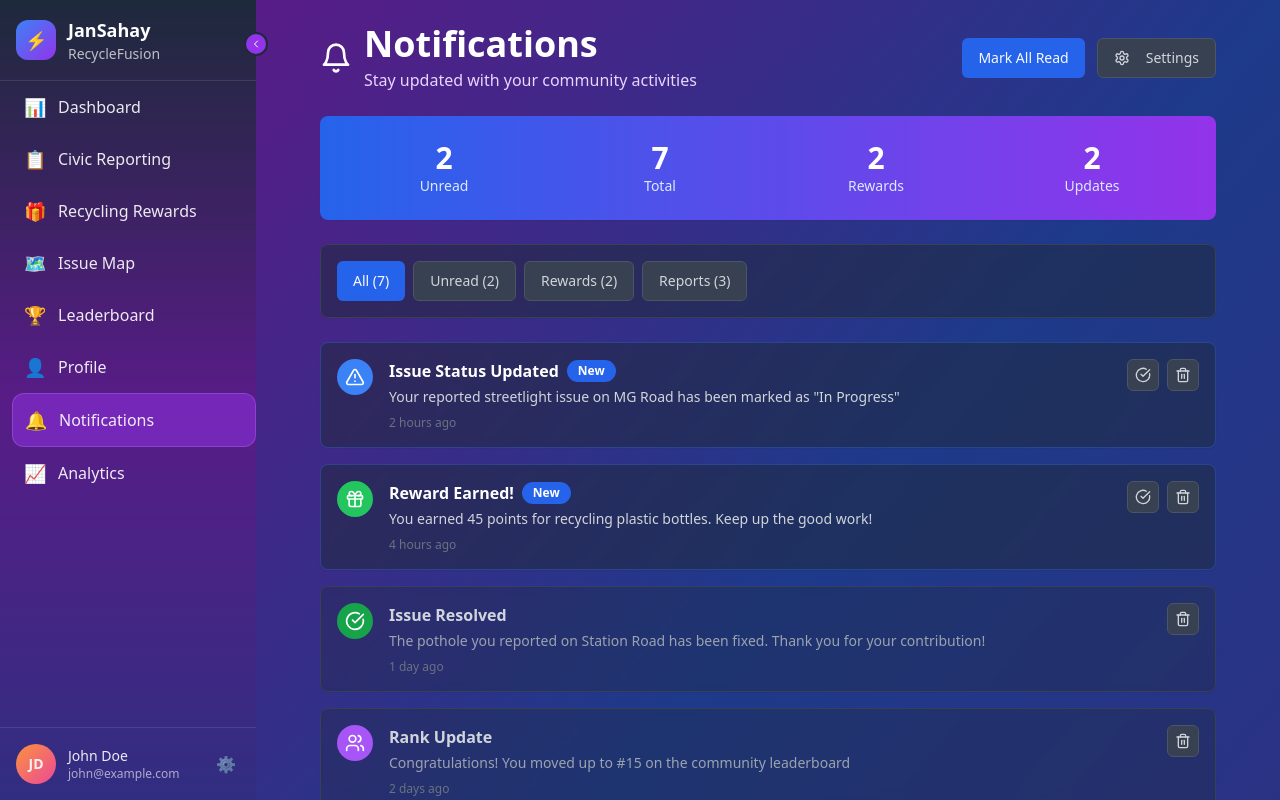
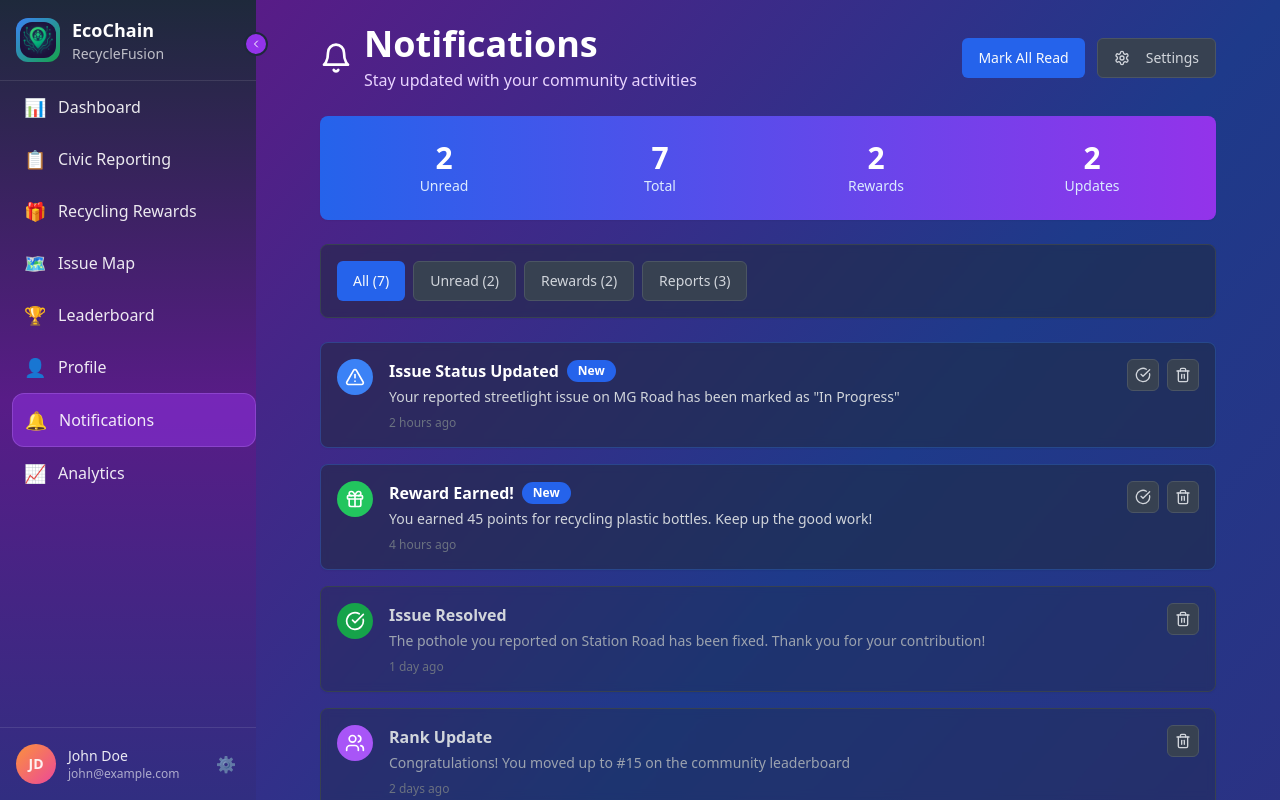
Before and after one commit to rajkumar963/HackPrix2Team70, a React (Vite) app in the folder frontend/: page /notifications in a window 1280 px wide. Built offline with nearby package versions, Linux system fonts and the light colour scheme.

Commit message:
package.json, vite.config

```diff
--- a/frontend/package.json
+++ b/frontend/package.json
@@ -73,7 +73,6 @@
     "eslint-plugin-react-hooks": "^5.1.0-rc.0",
     "eslint-plugin-react-refresh": "^0.4.9",
     "globals": "^15.9.0",
-    "lovable-tagger": "^1.1.7",
     "postcss": "^8.4.47",
     "tailwindcss": "^3.4.11",
     "typescript": "^5.5.3",
--- a/frontend/src/components/Sidebar.tsx
+++ b/frontend/src/components/Sidebar.tsx
@@ -30,13 +30,20 @@ const Sidebar: React.FC<SidebarProps> = ({ isCollapsed, onToggle }) => {
     )}>
       {/* Header */}
       <div className="p-4 border-b border-white/10">
-        <div className="flex items-center gap-3">
-          <div className="w-10 h-10 bg-gradient-to-br from-blue-500 to-purple-600 rounded-xl flex items-center justify-center text-white font-bold text-lg">
-            ⚡
-          </div>
+  <div className="flex items-center gap-3">
+    <div className="w-11 h-11 bg-gradient-to-br from-blue-500 to-green-600 rounded-xl flex items-center justify-center p-1">
+      <a href="/">
+        <img
+          src="/apple-touch-icon.png"
+          alt="EcoChain Icon"
+          className="w-full h-full rounded-xl object-cover"
+        />
+      </a>
+    </div>
+
           {!isCollapsed && (
             <div>
-              <Link to='/' className="font-bold text-lg">JanSahay</Link>
+              <Link to='/' className="font-bold text-lg">EcoChain</Link>
               <p className="text-sm text-white/70">RecycleFusion</p>
             </div>
           )}
--- a/frontend/vite.config.ts
+++ b/frontend/vite.config.ts
@@ -1,22 +1,19 @@
 import { defineConfig } from "vite";
 import react from "@vitejs/plugin-react-swc";
 import path from "path";
-import { componentTagger } from "lovable-tagger";
 
 // https://vitejs.dev/config/
-export default defineConfig(({ mode }) => ({
+export default defineConfig({
   server: {
     host: "::",
     port: 8080,
   },
   plugins: [
     react(),
-    mode === 'development' &&
-    componentTagger(),
-  ].filter(Boolean),
+  ],
   resolve: {
     alias: {
       "@": path.resolve(__dirname, "./src"),
     },
   },
-}));
+});
```
Also changed, not shown: frontend/public/apple-touch-icon.png (added).
